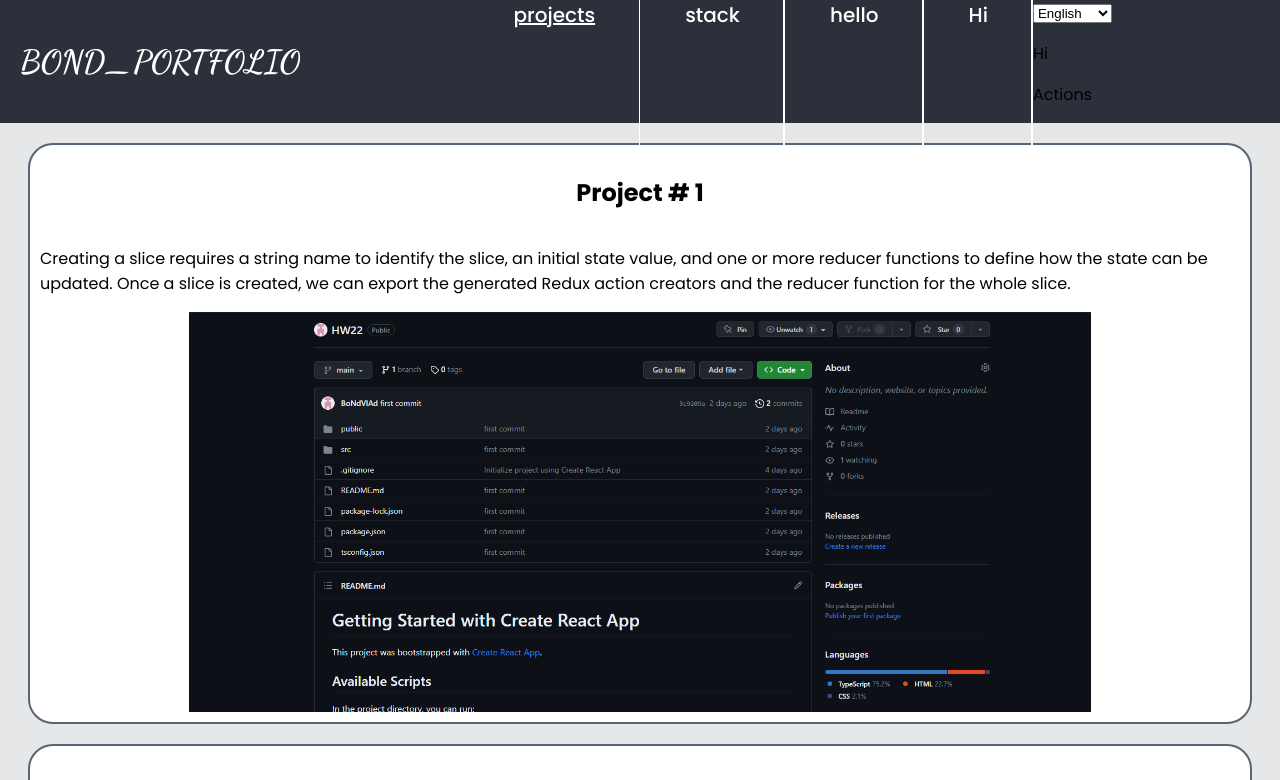
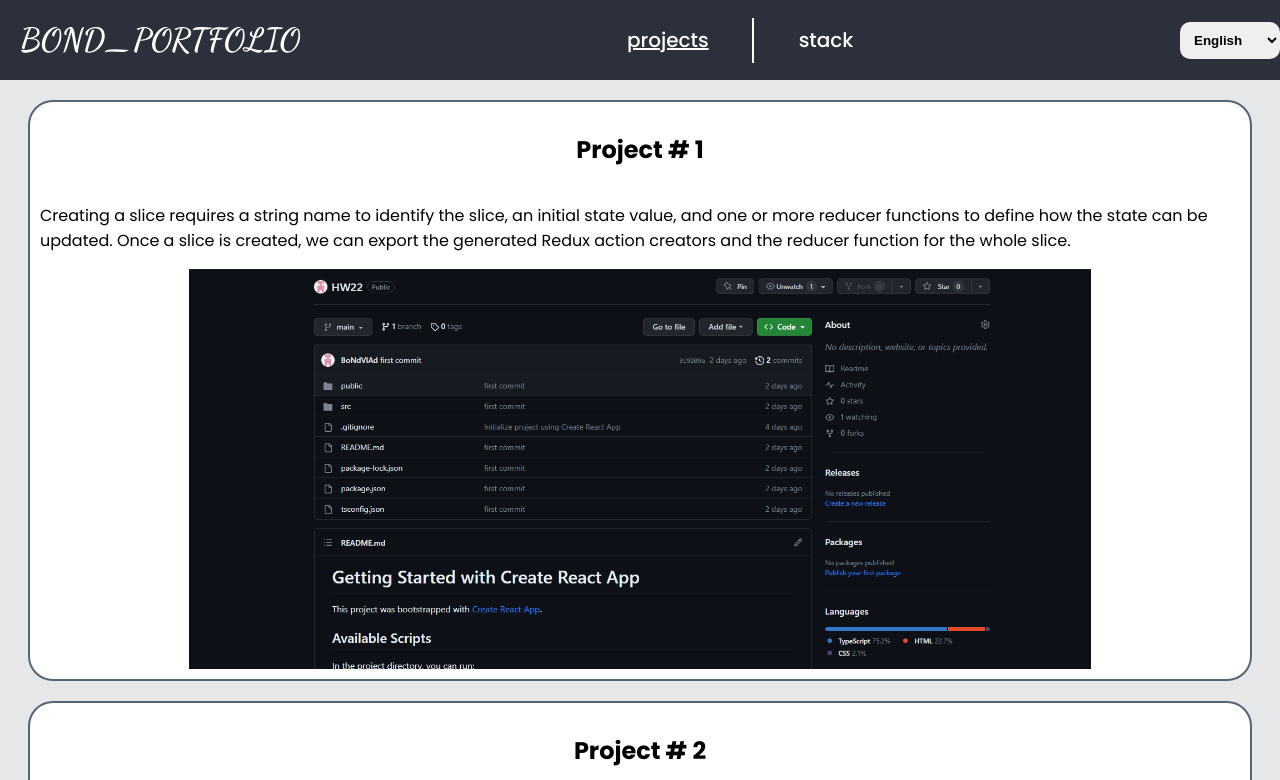
Before and after one commit to BoNdVlAd/HW22, a React (Create React App) app: page /projects in a window 1280 px wide. Shown: the top 780 px of the page. Built offline with nearby package versions, Linux system fonts and the light colour scheme; a web font is replaced by a local one.

Commit message:
language_feature

```diff
--- a/package.json
+++ b/package.json
@@ -11,6 +11,8 @@
     "@types/react": "^18.2.21",
     "@types/react-dom": "^18.2.7",
     "i18next": "^23.5.0",
+    "i18next-browser-languagedetector": "^7.1.0",
+    "i18next-http-backend": "^2.2.2",
     "react": "^18.2.0",
     "react-dom": "^18.2.0",
     "react-i18next": "^13.2.2",
--- /dev/null
+++ b/public/locales/en/translation.json
@@ -0,0 +1,41 @@
+{
+  "pages": ["projects", "stack"],
+  "projects": [
+    {
+      "id": 1,
+      "title": "Project # 1",
+      "mainImg": "images/project1/Capture.PNG",
+      "text": "Creating a slice requires a string name to identify the slice, an initial state value, and one or more reducer functions to define how the state can be updated. Once a slice is created, we can export the generated Redux action creators and the reducer function for the whole slice.",
+      "imgs": [
+        "images/project1/Capture.PNG",
+        "images/project1/Capture.PNG",
+        "images/project1/Capture.PNG",
+        "images/project1/Capture.PNG"
+      ]
+    },
+    {
+      "id": 2,
+      "title": "Project # 2",
+      "mainImg": "images/project1/Capture.PNG",
+      "text": "Creating a slice requires a string name to identify the slice, an initial state value, and one or more reducer functions to define how the state can be updated. Once a slice is created, we can export the generated Redux action creators and the reducer function for the whole slice."
+    },
+    {
+      "id": 3,
+      "title": "Project # 3",
+      "mainImg": "images/project1/Capture.PNG",
+      "text": "Creating a slice requires a string name to identify the slice, an initial state value, and one or more reducer functions to define how the state can be updated. Once a slice is created, we can export the generated Redux action creators and the reducer function for the whole slice."
+    },
+    {
+      "id": 4,
+      "title": "Project # 4",
+      "mainImg": "images/project1/Capture.PNG",
+      "text": "Creating a slice requires a string name to identify the slice, an initial state value, and one or more reducer functions to define how the state can be updated. Once a slice is created, we can export the generated Redux action creators and the reducer function for the whole slice."
+    },
+    {
+      "id": 5,
+      "title": "Project # 5",
+      "mainImg": "images/project1/Capture.PNG",
+      "text": "Creating a slice requires a string name to identify the slice, an initial state value, and one or more reducer functions to define how the state can be updated. Once a slice is created, we can export the generated Redux action creators and the reducer function for the whole slice."
+    }
+  ]
+}
--- a/src/components/ChangeLang.js
+++ /dev/null
@@ -1,34 +0,0 @@
-import React from 'react';
-import i18n from 'i18next';
-
-export default class ChangeLang extends React.Component {
-  state = {
-    lang: 'en',
-  };
-  langChange = (e) => {
-    this.setState({ [e.target.name]: e.target.value }, () => {
-      localStorage.setItem('lang', this.state.lang);
-      const lang = localStorage.getItem('lang');
-      i18n.changeLanguage(lang);
-    });
-  };
-
-  render() {
-    const { t } = this.props;
-    const { lang } = this.state;
-    return (
-      <div>
-        <select className="selectBox" onChange={this.langChange} name="lang" value={lang}>
-          <option className="optionsMenu" value="en">
-            English
-          </option>
-          <option className="optionsMenu" value="ua">
-            Ukrainian
-          </option>
-        </select>
-        <p className="textToChange">{t('Hi')}</p>
-        <p className="textToChange">{t('Actions')}</p>
-      </div>
-    );
-  }
-}
--- a/src/components/Header.tsx
+++ b/src/components/Header.tsx
@@ -2,8 +2,8 @@
 import { useNavigate, Link } from 'react-router-dom';
 import { FaBars, FaTimes } from 'react-icons/fa';
 import { styled } from 'styled-components';
-import { Translation } from 'react-i18next';
-import ChangeLang from './ChangeLang';
+import { Translation, useTranslation } from 'react-i18next';
+import LanguageChanger from './LanguageChanger';
 
 const Flex = styled.div`
   display: flex;
@@ -34,6 +34,7 @@
 `;
 
 const Navigation = styled.nav`
+  position: fixed;
   min-height: 80px;
   background-color: #2b303a;
   display: grid;
@@ -81,6 +82,7 @@
     background-color: #2b303a;
     transition: all ease 0.3s;
     transform: translateY(-100vh);
+    z-index: 100;
     a {
       width: 50%;
       text-align: center;
@@ -107,21 +109,23 @@
 `;
 
 const NavBtn = styled.button`
+  width: 100%;
   color: #fff;
   font-size: 1.8rem;
   background-color: #2b303a;
   border: none;
-  opacity: 0;
   outline: none;
   cursor: pointer;
+  opacity: 0;
+  display: none;
   padding: 5px;
-  display: none;
   justify-content: space-between;
   align-items: center;
   padding: 10px;
   user-select: none;
   -webkit-tap-highlight-color: rgba(255, 255, 255, 0);
   -webkit-tap-highlight-color: transparent;
+  position: fixed;
 
   @media only screen and (max-width: 1024px) {
     opacity: 1;
@@ -152,10 +156,22 @@
 `;
 
 const Header = () => {
+  //languages
+  const [t, i18n] = useTranslation();
+
+  const changleLanguage = (language: any) => {
+    console.log('CHANGE to', language);
+    i18n.changeLanguage(language);
+  };
+
   const navRef = React.useRef<HTMLElement>(null);
   const navigate = useNavigate();
+  console.log(t('pages.title1'));
 
-  const pages: string[] = ['projects', 'stack', 'hello', 'Hi'];
+  const links = ['projects', 'stack'];
+
+  const pages: string[] = t('pages', { returnObjects: true });
+
   const [active, setActive] = React.useState(0);
 
   const showNavigation = () => {
@@ -187,17 +203,17 @@
             <Link
               className={active === index ? 'active' : ''}
               onClick={() => handleNavigation(index)}
-              to={e}>
+              to={links[index]}>
               {e}
             </Link>
           ))}
-
-          <Translation>{(t) => <ChangeLang t={t} />}</Translation>
         </Flex>
         <CloseNavBtn onClick={showNavigation}>
           <FaTimes />
         </CloseNavBtn>
+        <LanguageChanger changleLanguage={(value: string) => changleLanguage(value)} />
       </Navigation>
+
       <NavBtn>
         <Logo>BOND_PORTFOLIO</Logo>
         <FaBars onClick={showNavigation} />
--- /dev/null
+++ b/src/components/LanguageChanger.tsx
@@ -0,0 +1,34 @@
+import React from 'react';
+import styled from 'styled-components';
+
+const Selection = styled.select`
+  padding: 10px;
+  outline: none;
+  cursor: pointer;
+  font-weight: 700;
+  max-width: 100px;
+  border-radius: 10px;
+  border: none;
+`;
+
+const Option = styled.option`
+  padding: 10px;
+  outline: none;
+  cursor: pointer;
+  font-weight: 700;
+  border-radius: 10px;
+  height: 200px;
+`;
+
+const LanguageChanger = ({ changleLanguage }: any) => {
+  return (
+    <>
+      <Selection onChange={(e) => changleLanguage(e.target.value)}>
+        <Option value="en">English</Option>
+        <Option value="ukr">Ukrainian</Option>
+      </Selection>
+    </>
+  );
+};
+
+export default LanguageChanger;
--- /dev/null
+++ b/src/i18n.js
@@ -0,0 +1,22 @@
+import i18n from 'i18next';
+import Backend from 'i18next-http-backend';
+import LanguageDetector from 'i18next-browser-languagedetector';
+import { initReactI18next } from 'react-i18next';
+
+i18n
+  .use(Backend)
+  .use(LanguageDetector)
+  .use(initReactI18next)
+  .init({
+    fallbackLng: 'en',
+    debug: true,
+    detection: {
+      order: ['queryString', 'cookie'],
+      cache: ['cookie'],
+    },
+    interpolation: {
+      escapeValue: false,
+    },
+  });
+
+export default i18n;
--- a/src/routes/Projects.tsx
+++ b/src/routes/Projects.tsx
@@ -3,13 +3,16 @@
 import Wrapper from './../components/Wrapper';
 import Post from '../components/Post';
 import projects from '../assets/projects.json';
+import { useTranslation } from 'react-i18next';
 
 const Projects = () => {
-  console.log(projects.projects);
+  const [t, i18n] = useTranslation();
+  const PROJECTS: any = t('projects', { returnObjects: true });
+
   return (
     <>
       <Wrapper>
-        {projects.projects.map((e) => (
+        {[...PROJECTS].map((e) => (
           <Post {...e} />
         ))}
       </Wrapper>
--- a/src/routes/Root.tsx
+++ b/src/routes/Root.tsx
@@ -2,6 +2,8 @@
 import { styled } from 'styled-components';
 import { Link, Outlet, useNavigate } from 'react-router-dom';
 import Header from './../components/Header';
+import i18n from '../i18n';
+import { useTranslation } from 'react-i18next';
 
 const Flex = styled.div`
   display: flex;
@@ -13,6 +15,10 @@
   padding: 20px 10px;
   flex: 1 1 auto;
   background-color: #e5e7e9;
+  margin-top: 80px;
+  @media only screen and (max-width: 1024px) {
+    margin-top: 58px;
+  }
 `;
 
 const Footer = styled.div`
@@ -27,6 +33,12 @@
 `;
 
 const Root = () => {
+  const [t, i18n] = useTranslation();
+
+  const changleLanguage = (language: any) => {
+    i18n.changeLanguage(language);
+  };
+
   return (
     <>
       <Flex>
```
Also changed, not shown: public/locales/ukr/translation.json (added, +41 -0 lines), src/components/LangConfig.tsx (deleted, +0 -24 lines), src/index.tsx (+5 -3 lines), 1 other file (tests, documents, lock files or other folders).
